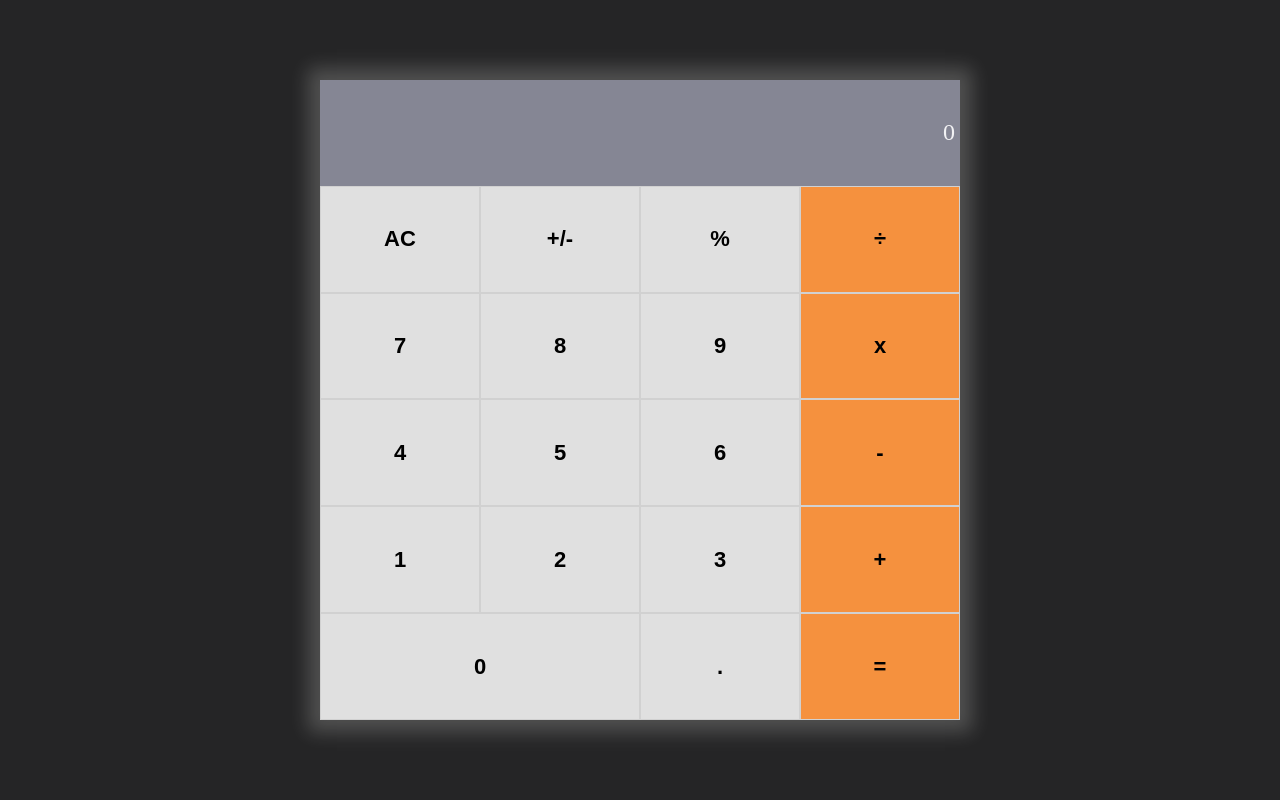
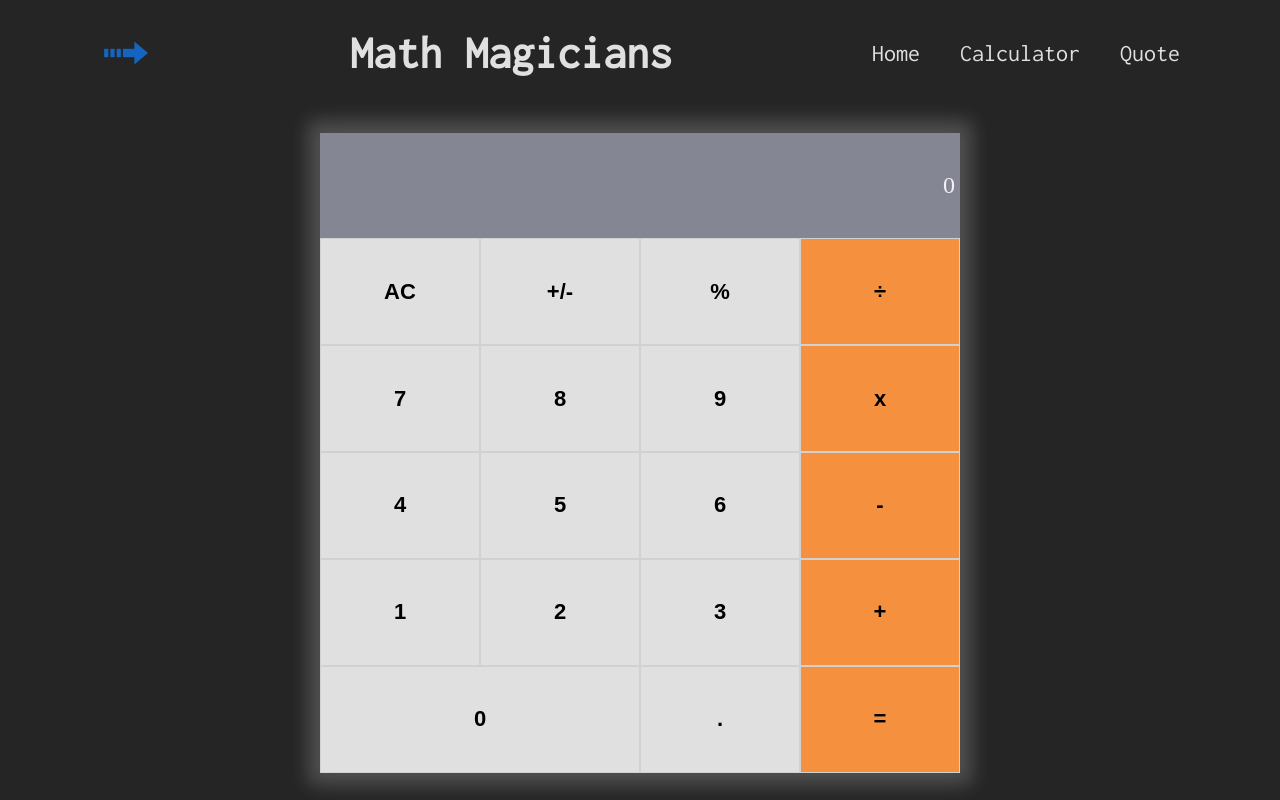
Before and after one commit to fed1k/Math-Magicians, a React (Create React App) app: page / in a window 1280 px wide. Built offline with nearby package versions, Linux system fonts and the light colour scheme.

Commit message:
Add navbar and give styling for navbar

```diff
--- a/package.json
+++ b/package.json
@@ -10,6 +10,7 @@
     "prop-types": "^15.8.1",
     "react": "^18.0.0",
     "react-dom": "^18.0.0",
+    "react-icons": "^4.3.1",
     "react-scripts": "5.0.1",
     "web-vitals": "^2.1.4"
   },
--- a/public/index.html
+++ b/public/index.html
@@ -24,6 +24,9 @@
       work correctly both with client-side routing and a non-root public URL.
       Learn how to configure a non-root public URL by running `npm run build`.
     -->
+    <link rel="preconnect" href="https://fonts.googleapis.com">
+    <link rel="preconnect" href="https://fonts.gstatic.com" crossorigin>
+    <link href="https://fonts.googleapis.com/css2?family=Inconsolata:wght@300;400&display=swap" rel="stylesheet">
     <title>React App</title>
   </head>
   <body>
--- a/src/App.js
+++ b/src/App.js
@@ -1,6 +1,7 @@
 import './index.css';
 import React from 'react';
 import Design from './components/Calculator';
+import Navbar from './components/Navbar';
 
 function App() {
   const buttonNames = ['AC', '+/-', '%', '÷', '7', '8', '9', 'x', '4', '5', '6', '-', '1', '2', '3', '+', '0', '.', '='];
@@ -13,6 +14,7 @@ function App() {
   return (
     <div className="App">
       <header className="App-header">
+        <Navbar />
         <Design data={buttonNames} obj={data} />
       </header>
     </div>
--- /dev/null
+++ b/src/components/Navbar.js
@@ -0,0 +1,17 @@
+import React from "react";
+import { FcAdvance } from "react-icons/fc";
+const Navbar = () => {
+    return (
+        <nav className="navbar">
+            <FcAdvance className="icon"/>
+            <h1 className="header-text">Math Magicians</h1>
+            <ul className="nav-list-container">
+                <li className="nav-list">Home</li>
+                <li className="nav-list">Calculator</li>
+                <li className="nav-list">Quote</li>
+            </ul>
+        </nav>
+    );
+}
+
+export default Navbar;
--- a/src/index.css
+++ b/src/index.css
@@ -5,10 +5,47 @@
 
 .App-header {
   display: flex;
-  justify-content: center;
+  justify-content: space-around;
   align-items: center;
   height: 100vh;
   background-color: #252526;
+  flex-direction: column;
+  overflow-x: hidden;
+}
+
+.navbar {
+  display: flex;
+  justify-content: space-around;
+  width: 100%;
+  color: rgba(224, 224, 224);
+  transition: all 1.5s ease;
+}
+
+.icon {
+  font-size: 50px;
+}
+
+.icon:hover {
+  background-color: rgba(0, 0, 0, 10%);
+  border-radius: 50%;
+  cursor: pointer;
+}
+
+.header-text {
+  font-size: 46px;
+  font-family: 'Inconsolata';
+}
+
+.nav-list-container {
+  display: flex;
+  gap: 40px;
+}
+
+.nav-list {
+  list-style: none;
+  font-size: 24px;
+  font-family: 'Inconsolata';
+  align-self: center;
 }
 
 .main-container {
```
Also changed, not shown: 1 other file (tests, documents, lock files or other folders).
